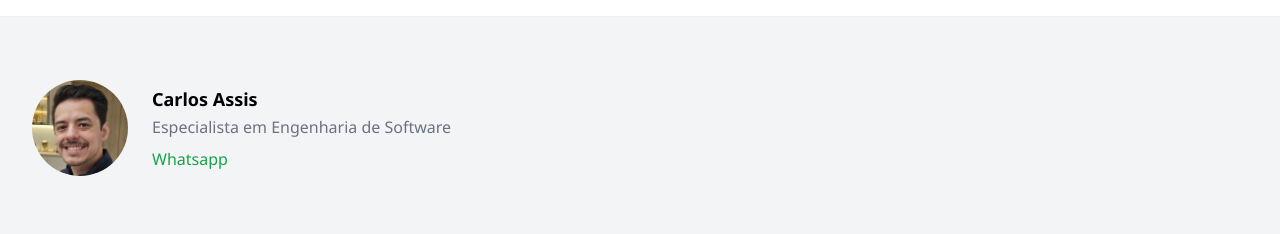
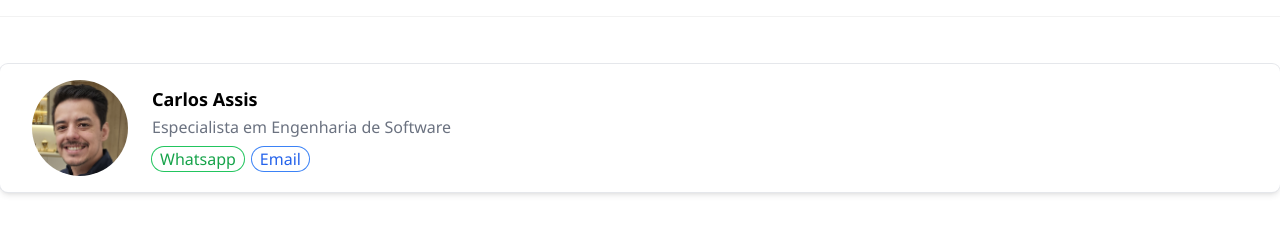
Before and after one commit to rockadu/curriculum, a website: page index.html in a window 1280 px wide. Shown: the part 40-274 px from the top of the page. Drawn offline with nearby package versions, Linux system fonts and the light colour scheme.

Commit message:
Adjustments about style and initial card

```diff
--- a/index.html
+++ b/index.html
@@ -10,7 +10,7 @@
     <link rel="stylesheet" href="assets/style.css">
 </head>
 
-<body class="bg-gray-100 dark:bg-gray-950 flex flex-col">
+<body class="bg-white dark:bg-gray-950 flex flex-col">
     <!-- NAVBAR -->
     <div
         class="fixed inset-x-0 top-0 z-10 bg-white dark:bg-gray-950 backdrop-blur-sm bg-opacity-80 border-b border-black/5 dark:border-white/10">
@@ -20,11 +20,12 @@
                     <h3 class="text-xl dark:text-white font-bold">Carlos Assis</h3>
                 </div>
                 <div>
-
                 </div>
                 <div class="flex items-center gap-6">
-                    <div class="relative w-12 h-6 flex items-center bg-gray-300 dark:bg-gray-700 rounded-full cursor-pointer transition-all" onclick="toggleTheme()">
-                        <div id="themeIndicator" class="w-7 h-6 bg-transparent rounded-full transform transition-transform duration-300 dark:translate-x-[25px]">
+                    <div class="relative w-12 h-6 flex items-center bg-gray-300 dark:bg-gray-700 rounded-full cursor-pointer transition-all"
+                        onclick="toggleTheme()">
+                        <div id="themeIndicator"
+                            class="w-7 h-6 bg-transparent rounded-full transform transition-transform duration-300 dark:translate-x-[25px]">
                             <span id="sunIcon" class="absolute text-yellow-500 dark:hidden">☀️</span>
                             <span id="moonIcon" class="absolute hidden dark:block">🌙</span>
                         </div>
@@ -53,28 +54,35 @@
                         </button>
                     </div>
                 </div>
-
             </div>
         </div>
     </div>
     <!-- /NAVBAR -->
 
     <!-- PRINCIPAL -->
-    <div class="container mt-10 pt-16">
+    <!-- Adicionamos "container mx-auto" para centralizar horizontalmente o conteúdo -->
+    <div class="container mx-auto mt-10 pt-16">
         <!-- SEÇÃO FOTO E NOME -->
-        <div class="flex flex-col gap-2 p-8 sm:flex-row sm:items-center sm:gap-6 sm:py-4 ...">
+        <div
+            class="flex flex-col gap-2 bg-white dark:bg-gray-800 rounded-lg p-8 sm:flex-row sm:items-center sm:gap-6 sm:py-4 shadow-md ring-1 ring-gray-200 dark:ring-gray-400">
             <img class="mx-auto block h-24 rounded-full sm:mx-0 sm:shrink-0" src="assets/img/Cadu.jpg" alt="" />
             <div class="space-y-2 text-center sm:text-left">
-              <div class="space-y-0.5">
-                <p class="text-lg font-semibold text-black">Carlos Assis</p>
-                <p class="font-medium text-gray-500">Especialista em Engenharia de Software</p>
-              </div>
-              <button class="border-purple-200 text-green-600 hover:border-transparent hover:bg-green-600 hover:text-white active:bg-purple-green
-              ">
-                Whatsapp
-              </button>
+                <div class="space-y-0.5">
+                    <p class="text-lg font-semibold text-black dark:text-white">Carlos Assis</p>
+                    <p class="font-medium text-gray-500 dark:text-gray-300">Especialista em Engenharia de Software</p>
+                </div>
+                <div class="flex gap-2">
+                    <a href="https://wa.me/5541991767058" target="_blank"
+                        class="ring-1 ring-green-500 rounded-full text-green-600 px-2 hover:bg-green-500 hover:text-white">
+                        Whatsapp
+                    </a>
+                    <a href="mailto:rockadu@hotmail.com" target="_blank"
+                        class="ring-1 ring-blue-500 rounded-full text-blue-600 px-2 hover:bg-blue-500 hover:text-white">
+                        Email
+                    </a>
+                </div>
             </div>
-          </div>
+        </div>
     </div>
     <!-- /PRINCIPAL -->
 
@@ -84,7 +92,7 @@
             data-open="">
             <div class="flex h-14 items-center justify-between px-4 py-4 sm:px-6">
                 <button type="button"
-                    class="relative inline-grid size-7 place-items-center rounded-md text-gray-950 hover:bg-gray-950/5 dark:text-white dark:hover:bg-white/10 undefined"
+                    class="relative inline-grid size-7 place-items-center rounded-md text-gray-950 hover:bg-gray-950/5 dark:text-white dark:hover:bg-white/10"
                     aria-label="Navigation">
                     <span class="absolute top-1/2 left-1/2 size-11 -translate-1/2 [@media(pointer:fine)]:hidden"></span>
                     <svg viewBox="0 0 16 16" fill="currentColor" class="size-4">
```
